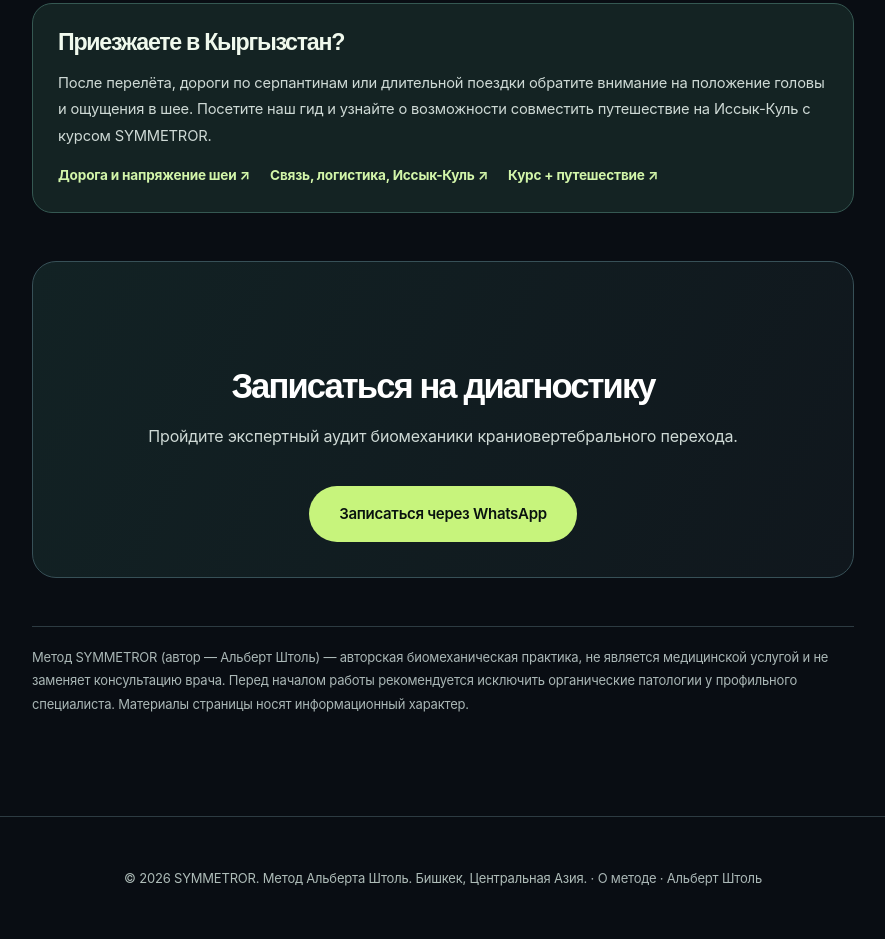
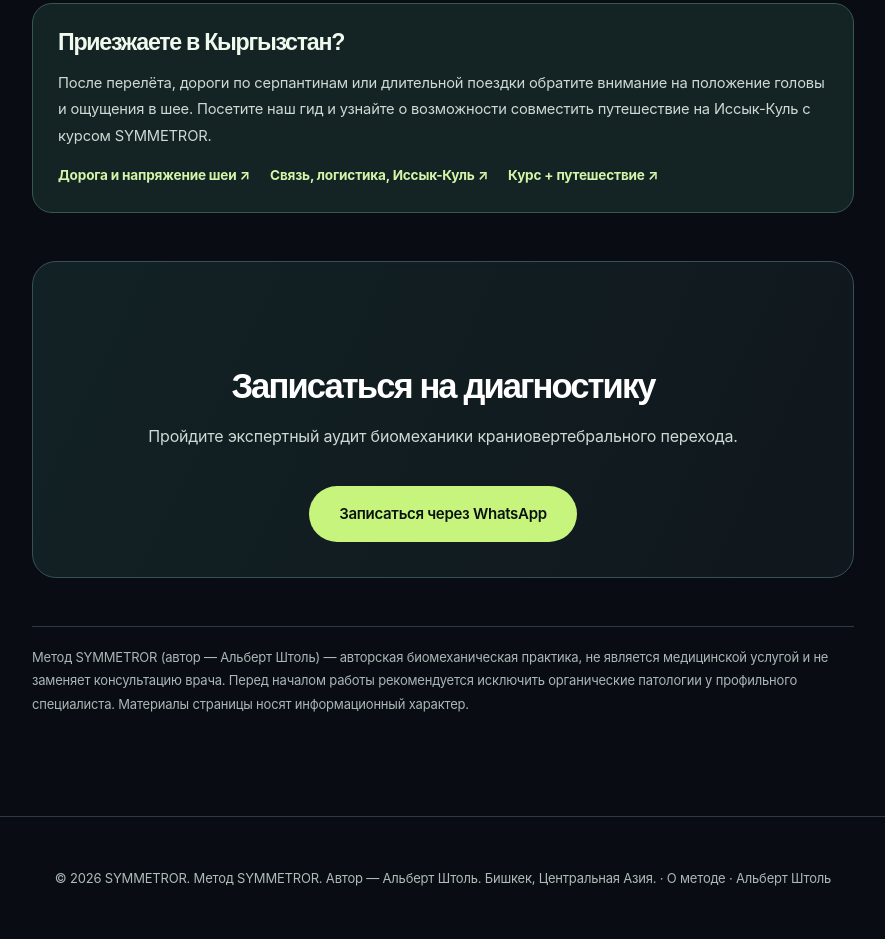
Before and after one commit to dr-atlant57/symmetror, a plain HTML site: page simptomy/hrust-v-shee.html in a window 1280 px wide. Shown: the part 4123-5062 px from the top of the page, without its empty margins (197-1082 px from the left). Drawn offline with Linux system fonts and the light colour scheme.

Commit message:
Normalize editorial name in symptom footer without declension

```diff
--- a/simptomy/hrust-v-shee.html
+++ b/simptomy/hrust-v-shee.html
@@ -104,7 +104,7 @@
 <p class="practice-disclaimer">Метод SYMMETROR (автор — Альберт Штоль) — авторская биомеханическая практика, не является медицинской услугой и не заменяет консультацию врача. Перед началом работы рекомендуется исключить органические патологии у профильного специалиста. Материалы страницы носят информационный характер.</p>
 </main>
 <footer>
-&copy; 2026 SYMMETROR. Метод Альберта Штоль. Бишкек, Центральная Азия. &middot;
+&copy; 2026 SYMMETROR. Метод SYMMETROR. Автор — Альберт Штоль. Бишкек, Центральная Азия. &middot;
 <a href="/about">О методе</a> &middot; <a href="/albert-shtol">Альберт Штоль</a>
 </footer>
 <script src="/assets/site.js"></script>
```
